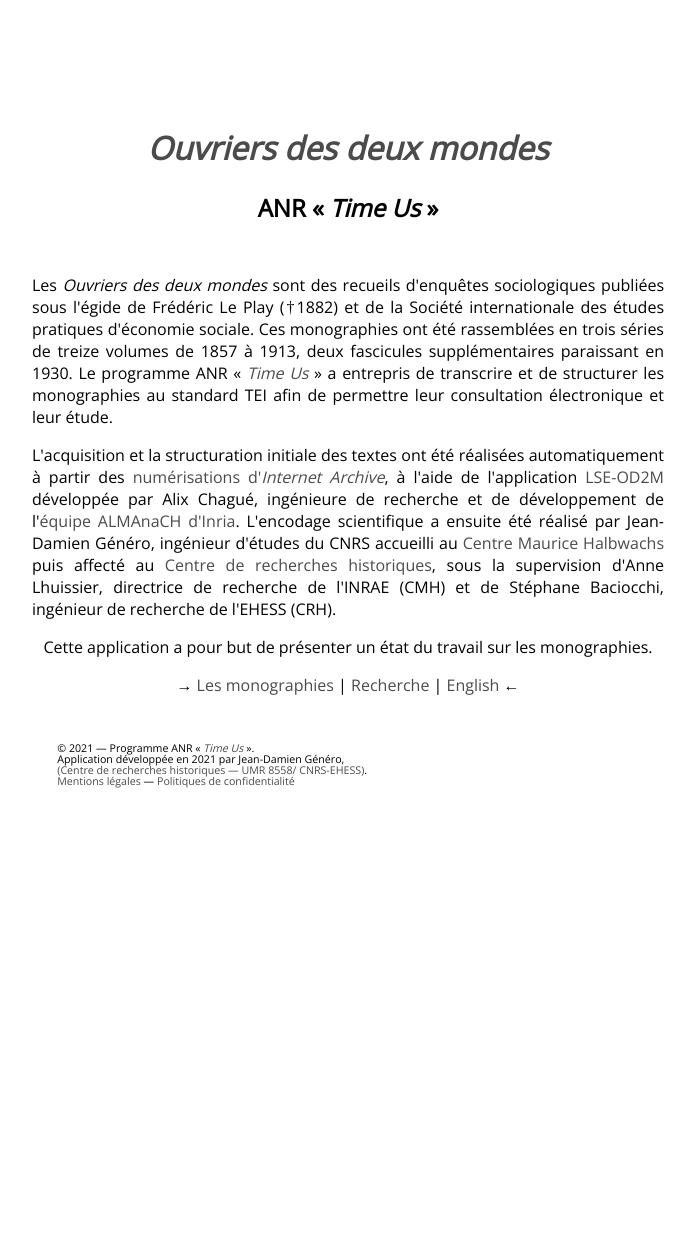
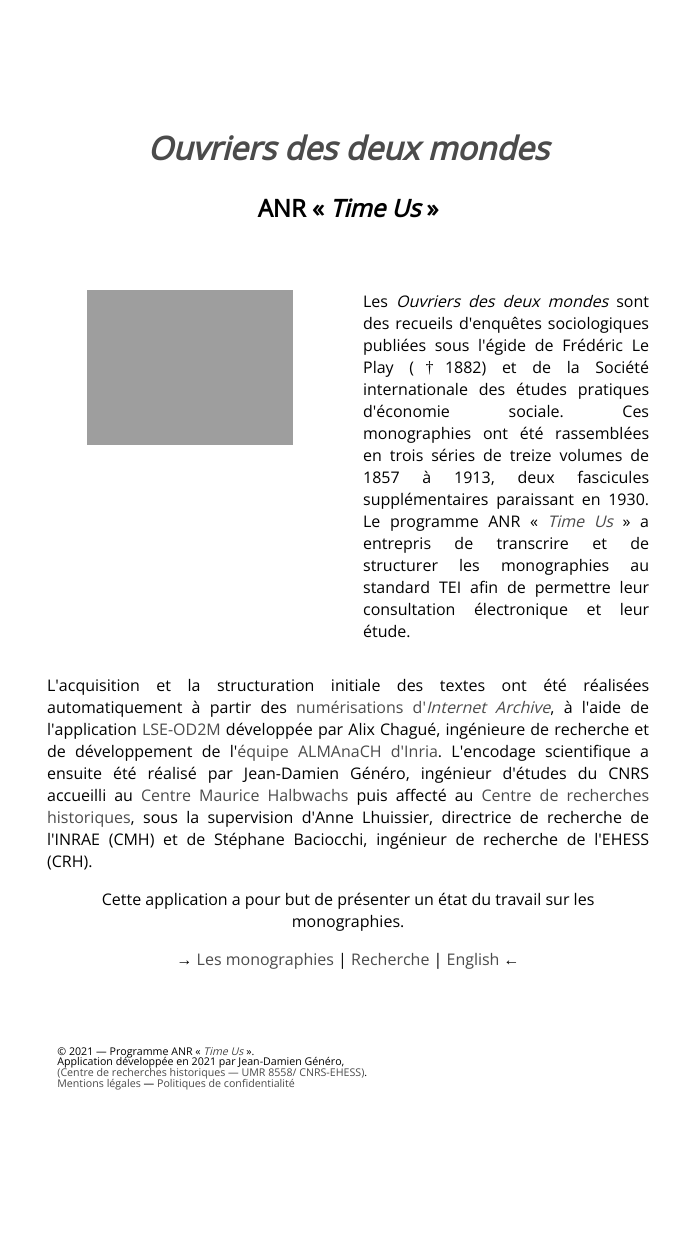
Before and after one commit to jeandamien-genero/app-ouvriers-deux-mondes, a Flask app: page / in a window 1280 px wide. Shown: the whole page, without its empty margins (292-987 px from the left). Before the commit the page ends 788 px from the top, so only its background shows below. Run offline with Flask 2, Linux system fonts and the light colour scheme; parts of the project's set-up code (start-up, migrations or seed data) failed here and were passed over; some libraries are stand-ins or nearby versions; some web fonts are replaced; grey boxes are pictures that could not be loaded.

Commit message:
adding grid layout and image

```diff
--- a/app/templates/home.html
+++ b/app/templates/home.html
@@ -1,9 +1,19 @@
 {% extends "conteneur.html" %}
 {% block corps %}
-            <div style="text-align: justify;">
+      <div class="container global-home">
+            <div class="row">
+                  <div class="col">
+                        <figure>
+                              <img style="width: 100%;" src="https://iiif.archivelab.org/iiif/s2lesouvriersdes03sociuoft%24166/full/full/!90/default.jpg"/>
+                        </figure>
+                  </div>
+                  <div class="col" style="text-align: justify;">
                         <p>
                               Les <i>Ouvriers des deux mondes</i> sont des recueils d'enquêtes sociologiques publiées sous l'égide de Frédéric Le Play (†1882) et de la Société internationale des études pratiques d'économie sociale. Ces monographies ont été rassemblées en trois séries de treize volumes de 1857 à 1913, deux fascicules supplémentaires paraissant en 1930. Le programme ANR « <a href="http://larhra.ish-lyon.cnrs.fr/anr-time-us" style="font-style: italic;" target="_blank">Time Us</a> » a entrepris de transcrire et de structurer les monographies au standard TEI afin de permettre leur consultation électronique et leur étude.
                         </p>
+                  </div>
+            </div>
+            <div style="text-align: justify;">
                   <p>
                         L'acquisition et la structuration initiale des textes ont été réalisées automatiquement à partir des <a href="http://timeusage.paris.inria.fr/mediawiki/index.php/Aper%C3%A7u_des_%C3%A9tats#Les_Ouvriers_des_Mondes">numérisations d'<i>Internet Archive</i></a>, à l'aide de l'application <a href="https://gitlab.inria.fr/almanach/time-us/LSE-OD2M" target="_blank">LSE-OD2M</a> développée par Alix Chagué, ingénieure de recherche et de développement de l'<a href="https://team.inria.fr/almanach/fr/" target="_blank">équipe ALMAnaCH d'Inria</a>. L'encodage scientifique a ensuite été réalisé par Jean-Damien Généro, ingénieur d'études du CNRS accueilli au <a href="https://www.cmh.ens.fr/" target="_blank">Centre Maurice Halbwachs</a> puis affecté au <a href="http://crh.ehess.fr/" target="_blank">Centre de recherches historiques</a>, sous la supervision d'Anne Lhuissier, directrice de recherche de l'INRAE (CMH) et de Stéphane Baciocchi, ingénieur de recherche de l'EHESS (CRH).
                   </p>
@@ -14,4 +24,5 @@
                         → <a href="{{url_for('monographies')}}">Les monographies</a> | <a href="{{url_for('search')}}">Recherche</a> | <a href="{{url_for('home_en')}}">English</a> ←
                   </p>
             </div>
+      </div>
 {% endblock %}
```
Lines whose indentation alone changed are shown as unchanged.
